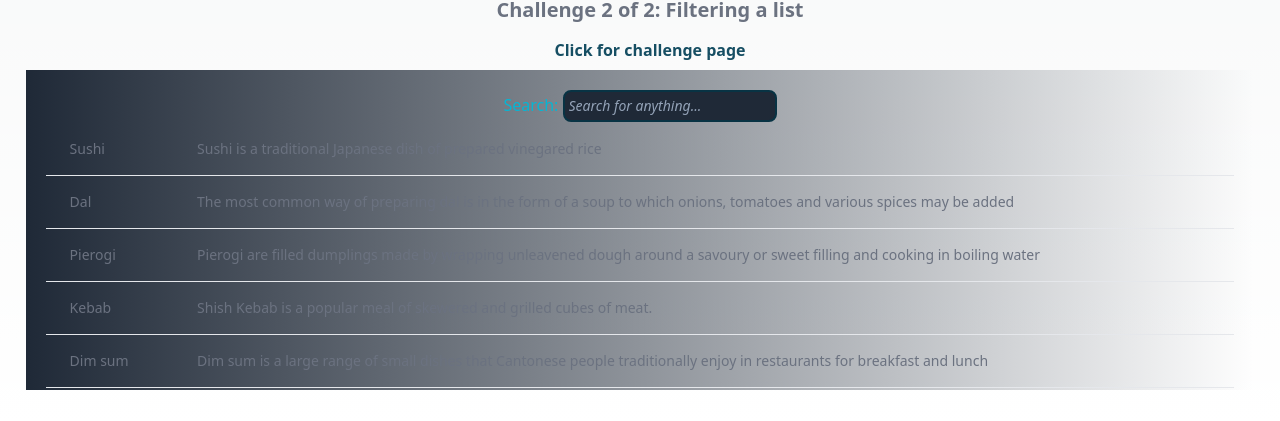
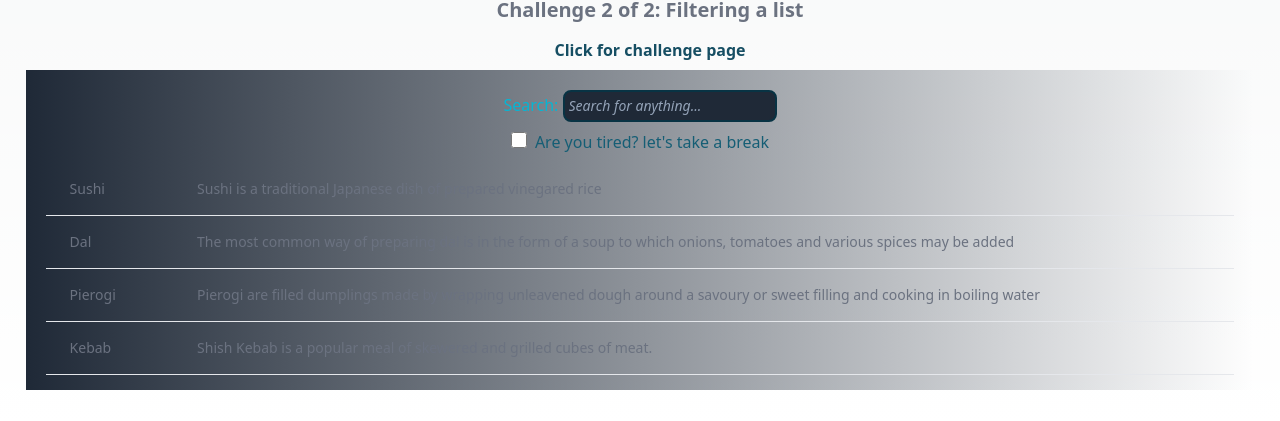
Before and after one commit to belkisarslan/challenge-react, a Next.js app: page /exercise in a window 1280 px wide. Shown: the part 2561-2982 px from the top of the page. Built offline with nearby package versions, Linux system fonts and the light colour scheme.

Commit message:
Different components at the same position reset state

```diff
--- a/src/components/sharing.js
+++ b/src/components/sharing.js
@@ -6,6 +6,7 @@ export default function Sharing() {
 
     const [query, setQuery] = useState('');
     const results = filterItems(foods, query);
+    const [isPaused, setIsPaused] = useState(false)
 
     function handleChange(e) {
       setQuery(e.target.value);
@@ -17,10 +18,24 @@ export default function Sharing() {
     <h4 className='p-3 pl-8 text-center text-gray-500 text-xl font-semibold leading-8'>Challenge 2 of 2: Filtering a list</h4>
         <p className='text-center'><a target='_blank' className='p-3 pl-8 text-cyan-900 text-l font-semibold leading-4' href='https://react.dev/learn/sharing-state-between-components'>Click for challenge page</a></p>
     <div className='h-80 overflow-y-auto p-5 my-2 bg-gradient-to-r from-gray-800 flex flex-col items-center relative'>
-    <SearchBar
+    {isPaused ? (
+        <p className='font-medium text-teal-500 m-1'>See you later!</p>
+      ) : (
+        <SearchBar
         query={query}
         onChange={handleChange}
       />
+      )}
+       <label className='font-medium text-cyan-800 m-2'>
+        <input className='w-4 h-4 mr-2 text-blue-600 bg-gray-100 border-gray-300 rounded focus:ring-blue-500'
+          type="checkbox"
+          checked={isPaused}
+          onChange={e => {
+            setIsPaused(e.target.checked)
+          }}
+        />
+        Are you tired? let's take a break
+      </label>
       <hr />
       {results.length ? <List items={results} /> : <p className='text-red-300 mt-10'>~ Not Founded ~</p>}
     </div>
```
